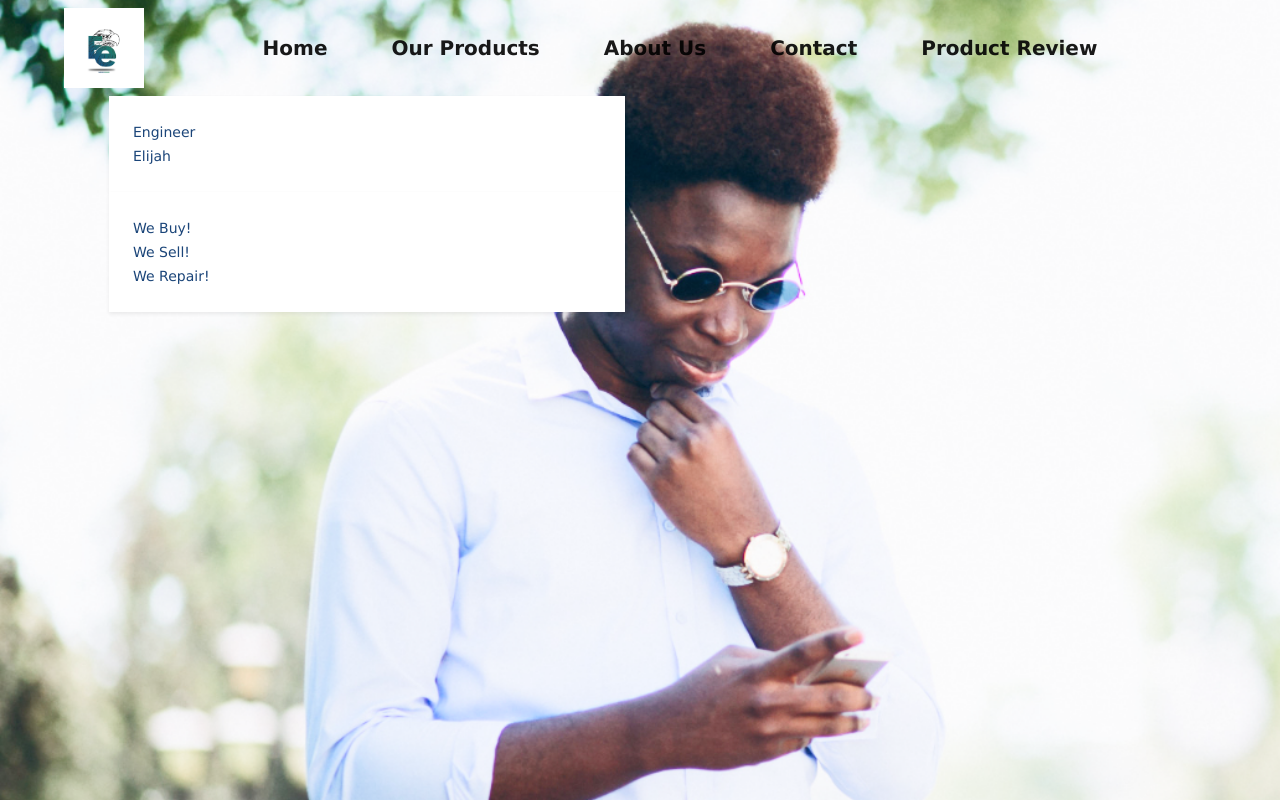
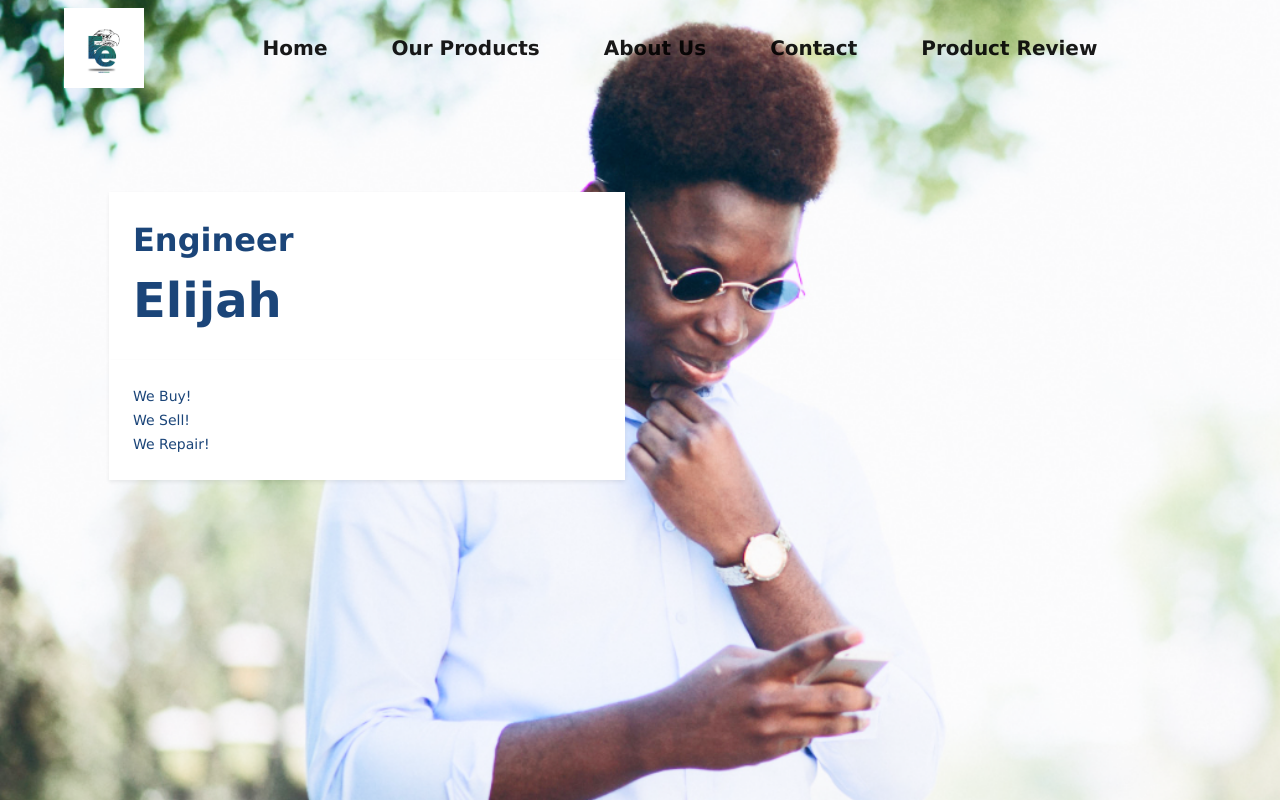
Before and after one commit to Agboola12/E-commerce-Computing-Frontend, a React (Vite) app: page / in a window 1280 px wide. Built offline with nearby package versions, Linux system fonts and the light colour scheme.

Commit message:
wip on the project

```diff
--- a/src/styles/Style.module.css
+++ b/src/styles/Style.module.css
@@ -39,4 +39,5 @@
 
 #text{
     color: #1B4579;
+    margin-top: 6em;
 }
--- a/src/user/Home.jsx
+++ b/src/user/Home.jsx
@@ -36,8 +36,8 @@ const Home = () => {
             <div className='container' id={style.text}>
               <div className='col-lg-6'>
                 <div className='shadow-sm bg-white p-4'>
-                    <small>Engineer</small><br/>
-                    <small>Elijah</small>
+                    <small className='fs-2 fw-bold'>Engineer</small><br/>
+                    <small className=' fw-bold' style={{fontSize:'3em'}}>Elijah</small>
                 </div>
 
               </div>
```
